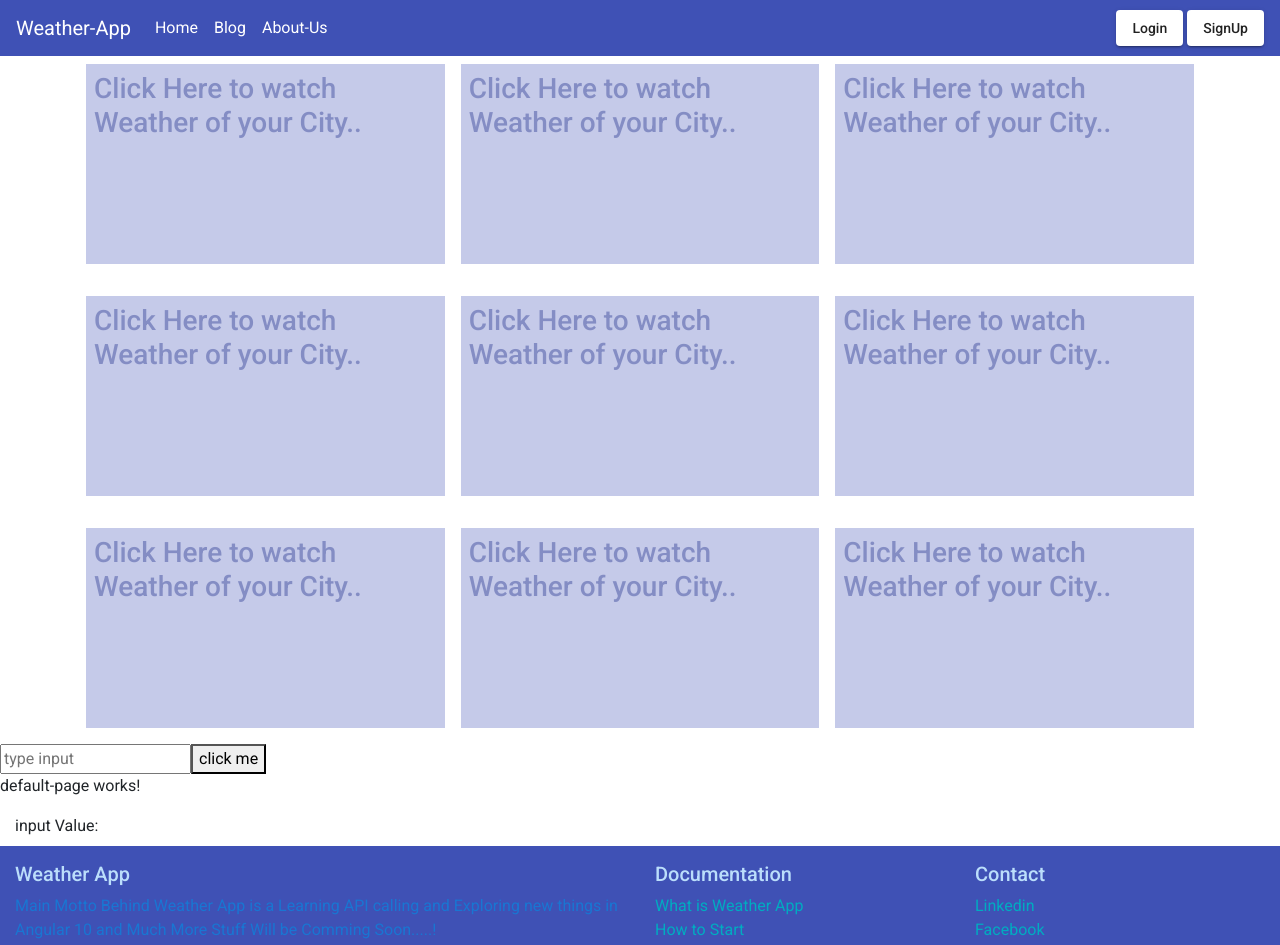
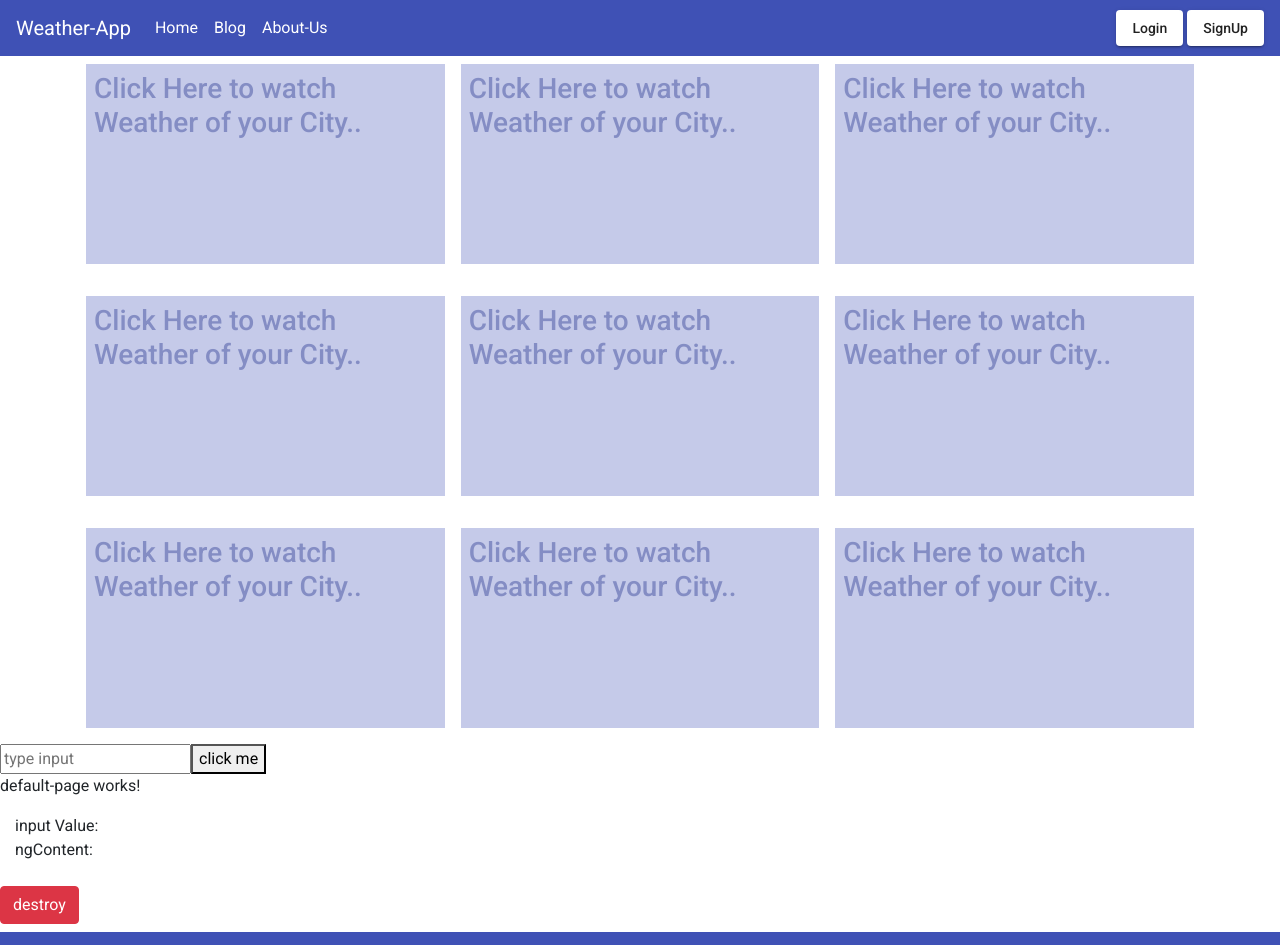
Before and after one commit to belotesagar/latest-weather-app, an Angular app in the folder weather/: page /home in a window 1280 px wide. Shown: the top 945 px of the page. Built offline with nearby package versions, Linux system fonts and the light colour scheme; no server answers.

Commit message:
angular lifecycle hooks checked

```diff
--- a/weather/src/app/app.component.html
+++ b/weather/src/app/app.component.html
@@ -31,7 +31,9 @@
 <router-outlet></router-outlet>
 <input type="text" placeholder="type input" #inputValue>
 <button (click)="submitValue(inputValue)">click me</button>
-<app-default-page [myValue]="value">
+<app-default-page *ngIf="defaultExist" [myValue]="value">ngContent:{{value}}
 </app-default-page>
+<br>
+<button (click)="destroy()" class="btn btn-danger">destroy</button>
 
 <app-footer></app-footer>
--- a/weather/src/app/app.component.ts
+++ b/weather/src/app/app.component.ts
@@ -10,7 +10,8 @@ import { SignupComponent } from './signup/signup.component';
 })
 export class AppComponent {
   title = 'weather-app';
-  weatherdata;
+  defaultExist: boolean = true;
+  weatherdata: any;
   constructor(private user: UserService, public dialog: MatDialog) {
     this.user.getData().subscribe(data => {
       // console.log("data:", data);
@@ -43,5 +44,8 @@ export class AppComponent {
     console.log("input value:", inputValue.value);
     this.value = inputValue.value;
   }
+  destroy() {
+    this.defaultExist = false;
+  }
 
 }
--- a/weather/src/app/default-page/default-page.component.html
+++ b/weather/src/app/default-page/default-page.component.html
@@ -2,4 +2,6 @@
 <p>default-page works!</p>
 <div class="col">
   input Value: <strong>{{myValue}}</strong>
+  <br>
+  <ng-content></ng-content>
 </div>
--- a/weather/src/app/default-page/default-page.component.ts
+++ b/weather/src/app/default-page/default-page.component.ts
@@ -1,23 +1,48 @@
-import { Component, OnInit, Input, OnChanges, SimpleChanges } from '@angular/core';
+import { Component, OnInit, Input, OnChanges, SimpleChanges, DoCheck, AfterContentInit, AfterContentChecked, AfterViewInit, AfterViewChecked, OnDestroy } from '@angular/core';
 
 @Component({
   selector: 'app-default-page',
   templateUrl: './default-page.component.html',
   styleUrls: ['./default-page.component.css']
 })
-export class DefaultPageComponent implements OnInit, OnChanges {
+export class DefaultPageComponent implements OnInit, OnChanges, DoCheck, AfterContentInit,
+  AfterContentChecked, AfterViewInit, AfterViewChecked, OnDestroy {
 
   constructor() {
     console.log(`default page constructor called...`);
   }
   @Input() myValue = "sagar";
+  counter;
+  num: number = 1;
 
   ngOnInit(): void {
     console.log(`default page ngOnInit called...`);
+    // this.counter = setInterval(() => {
+    //   this.num = this.num + 1;
+    //   console.log(this.num);
+    // }, 1000)
   }
   ngOnChanges(changes: SimpleChanges) {
     console.log(`default page ngOnChanges called...`);
-
+    console.log("changes:", changes);
   }
-
+  ngDoCheck() {
+    console.log(`default page ngDoCheck called...`);
+  }
+  ngAfterContentInit() {
+    console.log(`default page ngAfterContentInit called...`);
+  }
+  ngAfterContentChecked() {
+    console.log(`default page ngAfterContentChecked called...`);
+  }
+  ngAfterViewInit() {
+    console.log(`default page ngAfterViewInit called...`);
+  }
+  ngAfterViewChecked() {
+    console.log(`default page ngAfterViewChecked called...`);
+  }
+  ngOnDestroy() {
+    console.log(`default page ngOnDestroy called...`);
+    clearInterval(this.counter);
+  }
 }
```
